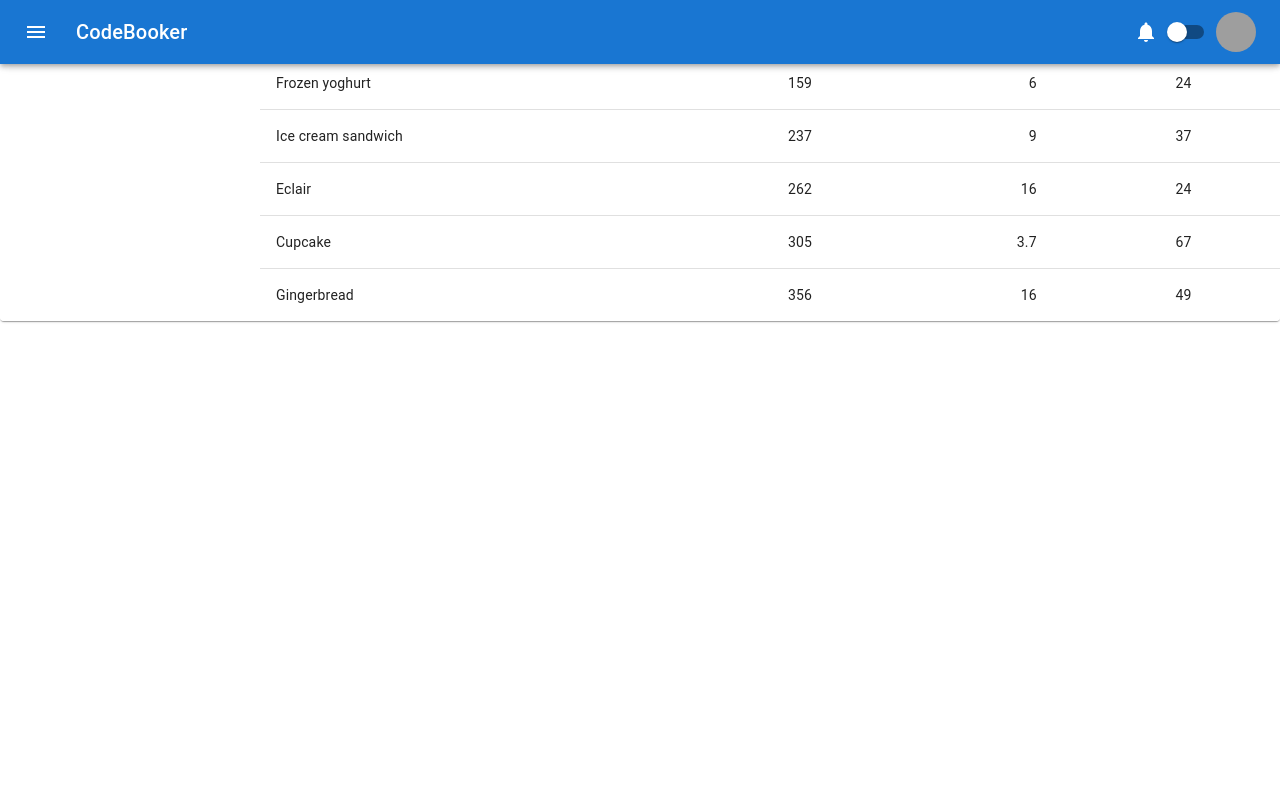
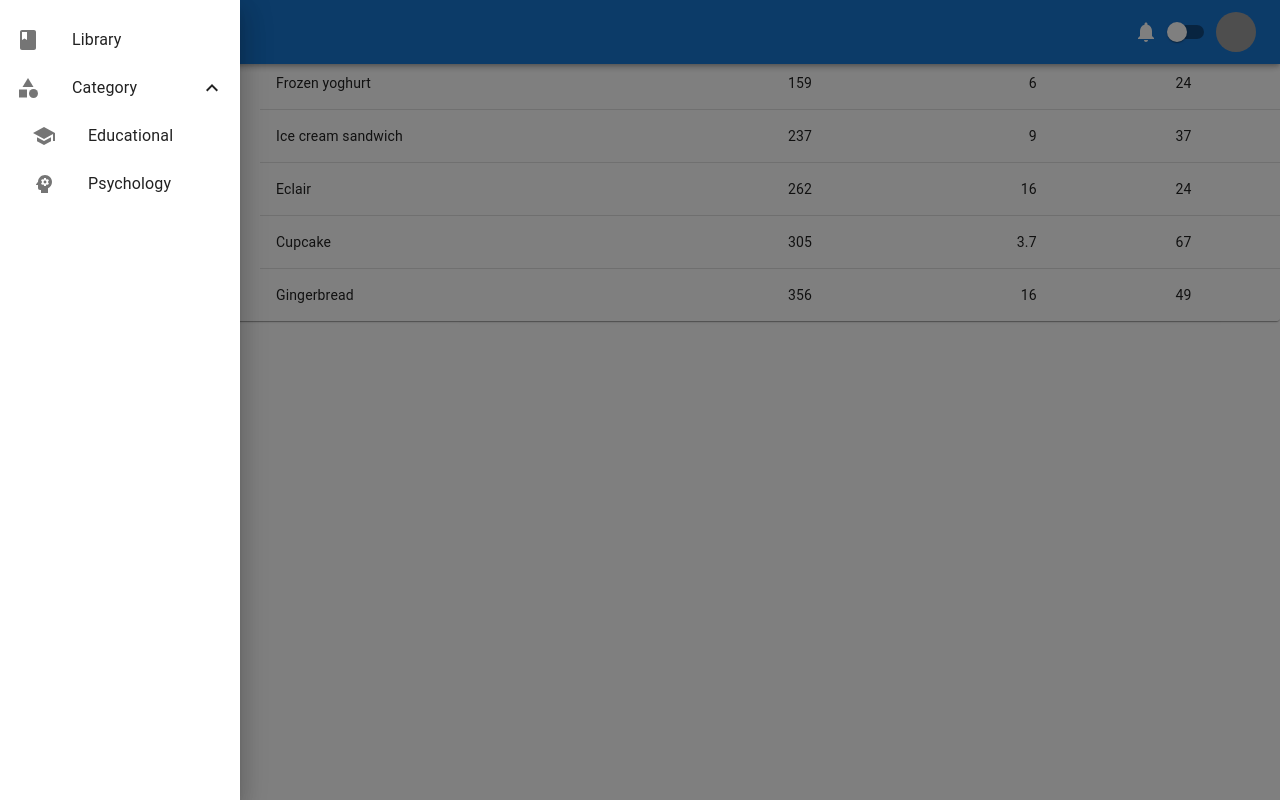
Before and after one commit to gbowne1/codebooker, a React (Create React App) app: page / in a window 1280 px wide. Both pictures are taken after a click on the button "menu". Built offline with nearby package versions, Linux system fonts and the light colour scheme; grey boxes are pictures that could not be loaded.

Commit message:
Added Side Drawer

```diff
--- a/src/App.js
+++ b/src/App.js
@@ -38,24 +38,18 @@ import Slide from '@mui/material/Slide';
 import Library from './components/Library/Library';
 import logo from './logo.svg';
 import './App.css';
+import SideNav from './components/SideNav/SideNav';
 
 const label = { inputProps: { 'aria-label': 'Color switch demo' } };
 
 export default function App() {
+
 	return (
 		<div className="App">
 			<Box sx={{ flexGrow: 1 }}>
 				<AppBar position="fixed">
 					<Toolbar>
-						<IconButton
-							size="large"
-							edge="start"
-							color="inherit"
-							aria-label="menu"
-							sx={{ mr: 2 }}
-						>
-							<MenuIcon />
-						</IconButton>
+						<SideNav/>
 						<Typography variant="h6" component="div" sx={{ flexGrow: 1 }}>
 							CodeBooker
 						</Typography>
--- /dev/null
+++ b/src/components/SideNav/SideNav.jsx
@@ -0,0 +1,73 @@
+import { Fragment, useState } from 'react';
+import {Drawer, Box, List, ListItemButton, ListItemText, ListItemIcon, Collapse} from '@mui/material';
+import MenuIcon from '@mui/icons-material/Menu';
+import IconButton from '@mui/material/IconButton';
+import StarBorder from '@mui/icons-material/StarBorder';
+import BookIcon from '@mui/icons-material/Book';
+import CategoryIcon from '@mui/icons-material/Category';
+import SchoolIcon from '@mui/icons-material/School';
+import ExpandLess from '@mui/icons-material/ExpandLess';
+import ExpandMore from '@mui/icons-material/ExpandMore';
+import PsychologyIcon from '@mui/icons-material/Psychology';
+
+export default function SideNav(){
+
+  const [isDrawerOpen, setIsDrawerOpen] = useState(false);
+  const [isCategoryExpanded, setIsCategoryExpanded] = useState(true);
+
+  const expandCategory = () => {
+    setIsCategoryExpanded(!isCategoryExpanded);
+  };
+
+
+  return (
+    <Fragment>
+      <IconButton
+          size="large"
+          edge="start"
+          color="inherit"
+          aria-label="menu"
+          sx={{ mr: 2 }}
+          onClick={()=>{setIsDrawerOpen(true)}}
+        >
+        <MenuIcon />
+      </IconButton>
+      <Drawer anchor="left" open={isDrawerOpen} onClose={()=>{setIsDrawerOpen(false)}}>
+        <Box mt={1} textAlign="center" width='240px' component='div'>
+          <List>
+            <ListItemButton key="1" component="a">
+              <ListItemIcon><BookIcon/></ListItemIcon>
+              <ListItemText primary="Library" />
+            </ListItemButton>
+
+            <ListItemButton key="2" component="a" onClick={expandCategory}>
+              <ListItemIcon><CategoryIcon/></ListItemIcon>
+              <ListItemText primary="Category" />
+              {isCategoryExpanded ? <ExpandLess /> : <ExpandMore />}
+            </ListItemButton>
+              <Collapse in={isCategoryExpanded} timeout="auto" unmountOnExit>
+                <List component="div" disablePadding>
+
+                  <ListItemButton sx={{ pl: 4 }}>
+                    <ListItemIcon>
+                      <SchoolIcon />
+                    </ListItemIcon>
+                    <ListItemText primary="Educational" />
+                  </ListItemButton>
+
+                  <ListItemButton sx={{ pl: 4 }}>
+                    <ListItemIcon>
+                      <PsychologyIcon />
+                    </ListItemIcon>
+                    <ListItemText primary="Psychology" />
+                  </ListItemButton>
+
+                </List>
+              </Collapse>
+          </List>
+
+        </Box>
+      </Drawer>
+    </Fragment>
+  );
+}
```
Also changed, not shown: src/components/SideNav/SideNav.css (added).
